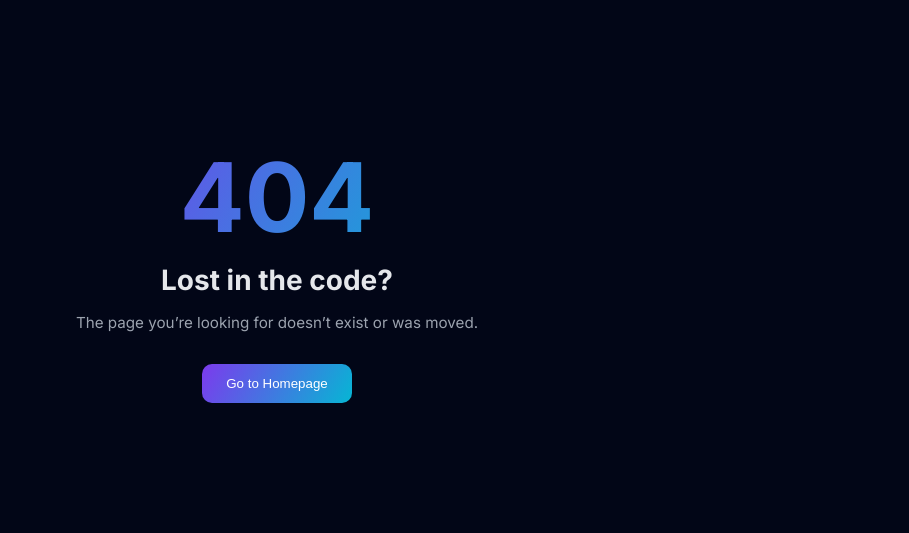
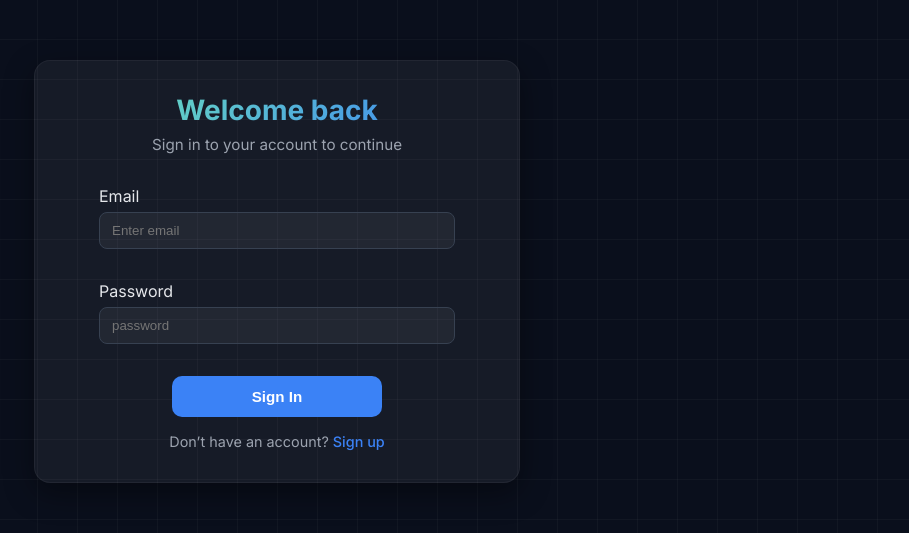
Before and after one commit to vyom-gahlot/DevSync, a React (Vite) app in the folder client/: page /sign-in in a window 1280 px wide. Before the commit this address had no page. Shown: the part 161-694 px from the top of the page, without its empty margins (363-1272 px from the left). Built offline with nearby package versions, Linux system fonts and the light colour scheme; the HTML template or start-up script is replaced by a standard one.

Commit message:
created signin and sign up pages

```diff
--- a/client/src/App.jsx
+++ b/client/src/App.jsx
@@ -4,6 +4,8 @@ import Home from './pages/Home'
 import CreateRoom from './pages/CreateRoom'
 import JoinRoom from './pages/JoinRoom'
 import PageNotFound from './components/PageNotFound'
+import SignIn from './components/SignIn'
+import SignUp from './components/SignUp'
 
 
 
@@ -15,7 +17,8 @@ const App = () => {
         <Route path='/' element={<Home/>}/>
         <Route path='/create-room' element={<CreateRoom/>}/>
         <Route path='/join-room' element={<JoinRoom/>}/>
-
+        <Route path='/sign-in' element={<SignIn/>}/>
+        <Route path='/sign-up' element={<SignUp/>}/>
 
 
         <Route path="*" element={<PageNotFound />} />
--- a/client/src/components/SignIn.css
+++ b/client/src/components/SignIn.css
@@ -0,0 +1,124 @@
+.signin-card {
+  min-height: 100vh;
+  display: flex;
+  align-items: center;
+  justify-content: center;
+  padding: 2rem;
+  color: #e5e7eb;
+}
+
+.signin-box {
+  width: 100%;
+  max-width: 420px;
+  background-color: rgba(255, 255, 255, 0.05);
+  padding: 2rem;
+  border-radius: 16px;
+  box-shadow: 0 10px 30px rgba(0, 0, 0, 0.4);
+  border: 1px solid rgba(255, 255, 255, 0.05);
+}
+
+
+
+.signin-title {
+  text-align: center;
+  margin-bottom: 2rem;
+  color: #e5e7eb;
+}
+
+.signin-title h1 {
+  font-size: 1.75rem;
+  margin-bottom: 0.5rem;
+  background: linear-gradient(120deg, #6EE7B7, #3B82F6);
+  background-clip: text;
+  -webkit-background-clip: text;
+  -webkit-text-fill-color: transparent;
+   animation: gradientMove 4s ease infinite;
+}
+
+@keyframes gradientMove {
+  0% { background-position: 0% 50%; }
+  50% { background-position: 100% 50%; }
+  100% { background-position: 0% 50%; }
+}
+
+.signin-title p {
+  font-size: 0.95rem;
+  color: #9ca3af;
+}
+
+.signin-button-container{
+    display: flex;
+
+    align-items: center;
+    justify-content: center;
+}
+
+.signin-button {
+  width: 50%;
+  max-width: 220px;
+  padding: 12px;
+  border-radius: 10px;
+  border: none;
+  background: #3B82F6;
+  color: white;
+  font-weight: 600;
+  font-size: 0.95rem;
+  cursor: pointer;
+  transition: all 0.2s ease;
+}
+
+.signin-button:hover {
+  background: #2563EB;
+  transform: translateY(-1px);
+}
+
+.signin-button:active {
+  transform: scale(0.98);
+}
+
+
+.signin-button:focus {
+  outline: 2px solid #7c3aed;
+  outline-offset: 2px;
+}
+
+.email-input,
+.password-input {
+  margin: 2rem;
+  display: flex;
+  flex-direction: column;
+  gap: 6px;
+}
+
+.email-input input,
+.password-input input {
+  padding: 10px 12px;
+  border-radius: 8px;
+  border: 1px solid #374151;
+  background: rgba(255, 255, 255, 0.05);
+  color: #fff;
+  outline: none;
+}
+
+.email-input input:focus,
+.password-input input:focus {
+  border-color: #7c3aed;
+}
+
+.signin-footer {
+  text-align: center;
+  margin-top: 1rem;
+  color: #9ca3af;
+  font-size: 0.9rem;
+}
+
+.signin-footer span {
+  color: #3B82F6;
+  cursor: pointer;
+  font-weight: 500;
+}
+
+.signin-footer span:hover {
+  text-decoration: underline;
+  color: #2563EB;
+}
--- a/client/src/components/SignIn.jsx
+++ b/client/src/components/SignIn.jsx
@@ -1,10 +1,38 @@
 import React from 'react'
 import './SignIn.css'
+import { useNavigate } from 'react-router-dom'
 
 const SignIn = () => {
+
+  const navigate = useNavigate();
+
   return (
-    <div>
+    <div className='signin-card'>
+      <div className="signin-box">
+      <div className="signin-title">
+        <h1>Welcome back</h1>
+        <p>Sign in to your account to continue</p>
+      </div>
+      <div className="signin-form">
+        <form >
+          <div className="email-input">
+          <label>Email</label>
+          <input type="email" name="" placeholder='Enter email' required />
+          </div>
+          <div className="password-input">
+            <label>Password</label>
+            <input type="password" name="" placeholder='password' required />
+          </div>
+          <div className="signin-button-container">
+            <button className='signin-button'>Sign In</button>
+          </div>
+        </form>
+      </div>
+          <p className="signin-footer">
+            Don’t have an account? <span onClick={()=>navigate('/sign-up')}>Sign up</span>
+          </p>
 
+      </div>
     </div>
   )
 }
--- a/client/src/components/SignUP.jsx
+++ b/client/src/components/SignUP.jsx
@@ -1,12 +1,40 @@
 import React from 'react'
 import './SignUp.css'
+import { useNavigate } from 'react-router-dom'
 
-const SignUP = () => {
+const SignUp = () => {
+
+  const navigate = useNavigate();
+
   return (
-    <div>
+    <div className='signup-card'>
+      <div className="signup-box">
+      <div className="signup-title">
+        <h1>Create your account</h1>
+        <p>Sign up to get started</p>
+      </div>
+      <div className="signup-form">
+        <form >
+          <div className="email-input">
+          <label>Email</label>
+          <input type="email" name="" placeholder='Enter email' required />
+          </div>
+          <div className="password-input">
+            <label>Password</label>
+            <input type="password" name="" placeholder='password' required />
+          </div>
+          <div className="signup-button-container">
+            <button className='signup-button'>Sign Up</button>
+          </div>
+        </form>
+      </div>
+          <p className="signup-footer">
+            Already have an account? <span onClick={()=>navigate('/sign-in')}>Sign in</span>
+          </p>
 
+      </div>
     </div>
   )
 }
 
-export default SignUP
+export default SignUp
--- a/client/src/components/SignUp.css
+++ b/client/src/components/SignUp.css
@@ -0,0 +1,121 @@
+.signup-card {
+  min-height: 100vh;
+  display: flex;
+  align-items: center;
+  justify-content: center;
+  padding: 2rem;
+  color: #e5e7eb;
+}
+
+.signup-box {
+  width: 100%;
+  max-width: 420px;
+  background-color: rgba(255, 255, 255, 0.05);
+  padding: 2rem;
+  border-radius: 16px;
+  box-shadow: 0 10px 30px rgba(0, 0, 0, 0.4);
+  border: 1px solid rgba(255, 255, 255, 0.05);
+}
+
+.signup-title {
+  text-align: center;
+  margin-bottom: 2rem;
+  color: #e5e7eb;
+}
+
+.signup-title h1 {
+  font-size: 1.75rem;
+  margin-bottom: 0.5rem;
+  background: linear-gradient(120deg, #6EE7B7, #3B82F6);
+  background-clip: text;
+  -webkit-background-clip: text;
+  -webkit-text-fill-color: transparent;
+  animation: gradientMove 4s ease infinite;
+}
+
+@keyframes gradientMove {
+  0% { background-position: 0% 50%; }
+  50% { background-position: 100% 50%; }
+  100% { background-position: 0% 50%; }
+}
+
+.signup-title p {
+  font-size: 0.95rem;
+  color: #9ca3af;
+}
+
+.signup-button-container{
+    display: flex;
+
+    align-items: center;
+    justify-content: center;
+}
+
+.signup-button {
+  width: 100%;
+  padding: 12px;
+  border-radius: 10px;
+  border: none;
+  background: #3B82F6;
+  color: white;
+  font-weight: 600;
+  font-size: 0.95rem;
+  cursor: pointer;
+  transition: all 0.2s ease;
+}
+
+.signup-button:hover {
+  background: #2563EB;
+  transform: translateY(-1px);
+}
+
+.signup-button:active {
+  transform: scale(0.98);
+}
+
+
+.signup-button:focus {
+  outline: 2px solid #7c3aed;
+  outline-offset: 2px;
+}
+
+.email-input,
+.password-input {
+  margin: 2rem;
+  display: flex;
+  flex-direction: column;
+  gap: 6px;
+}
+
+.email-input input,
+.password-input input {
+  padding: 10px 12px;
+  border-radius: 8px;
+  border: 1px solid #374151;
+  background: rgba(255, 255, 255, 0.05);
+  color: #fff;
+  outline: none;
+}
+
+.email-input input:focus,
+.password-input input:focus {
+  border-color: #7c3aed;
+}
+
+.signup-footer {
+  text-align: center;
+  margin-top: 1rem;
+  color: #9ca3af;
+  font-size: 0.9rem;
+}
+
+.signup-footer span {
+  color: #3B82F6;
+  cursor: pointer;
+  font-weight: 500;
+}
+
+.signup-footer span:hover {
+  text-decoration: underline;
+  color: #2563EB;
+}
--- a/client/src/index.css
+++ b/client/src/index.css
@@ -2,4 +2,9 @@
 
 body {
   font-family: 'Inter', sans-serif;
+  background-color: #0A0F1C;
+    background-image:
+      linear-gradient(rgba(255,255,255,0.03) 1px, transparent 1px),
+      linear-gradient(90deg, rgba(255,255,255,0.03) 1px, transparent 1px);
+    background-size: 40px 40px;
 }
```
